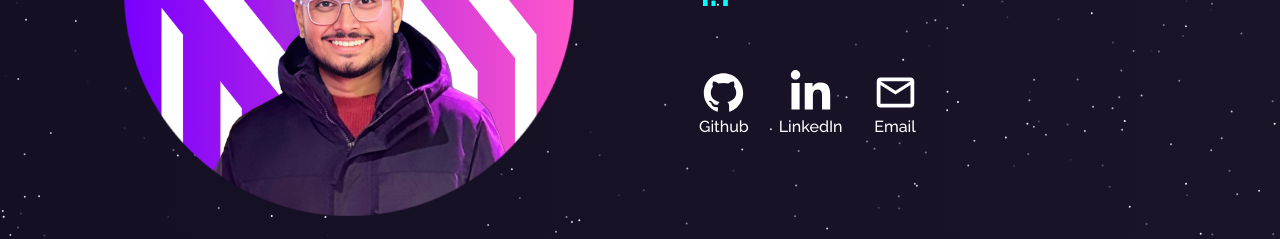
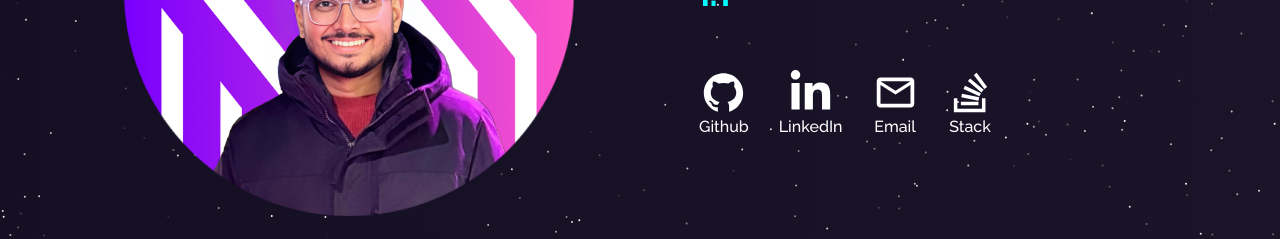
Before and after one commit to pavan1003/Portfolio, a React (Vite) app in the folder Portfolio-frontend/: page / in a window 1280 px wide. Shown: the part 408-647 px from the top of the page. Built offline with nearby package versions, Linux system fonts and the light colour scheme; no server answers.

Commit message:
Added stack profile

```diff
--- a/Portfolio-frontend/src/components/Home/Home.jsx
+++ b/Portfolio-frontend/src/components/Home/Home.jsx
@@ -2,7 +2,7 @@ import { Container, Row, Col } from "react-bootstrap";
 import Particle from "../Particle";
 import Typewriter from "typewriter-effect";
 import { AiFillGithub, AiFillInstagram } from "react-icons/ai";
-import { FaLinkedinIn } from "react-icons/fa";
+import { FaLinkedinIn, FaStackOverflow } from "react-icons/fa";
 import { MdOutlineEmail } from "react-icons/md";
 
 function Home() {
@@ -81,6 +81,17 @@ function Home() {
                     </a>
                     Email
                   </li>
+                  <li className="social-icons">
+                    <a
+                      className="text-white"
+                      href="https://stackoverflow.com/users/14271094/pavan-mistry"
+                      target="_blank"
+                      rel="noopener noreferrer"
+                    >
+                      <FaStackOverflow  size={45} aria-label="Stack Overflow icon" />
+                    </a>
+                    Stack
+                  </li>
                   {/* <li className="social-icons">
                     <a
                       className="text-white"
```
